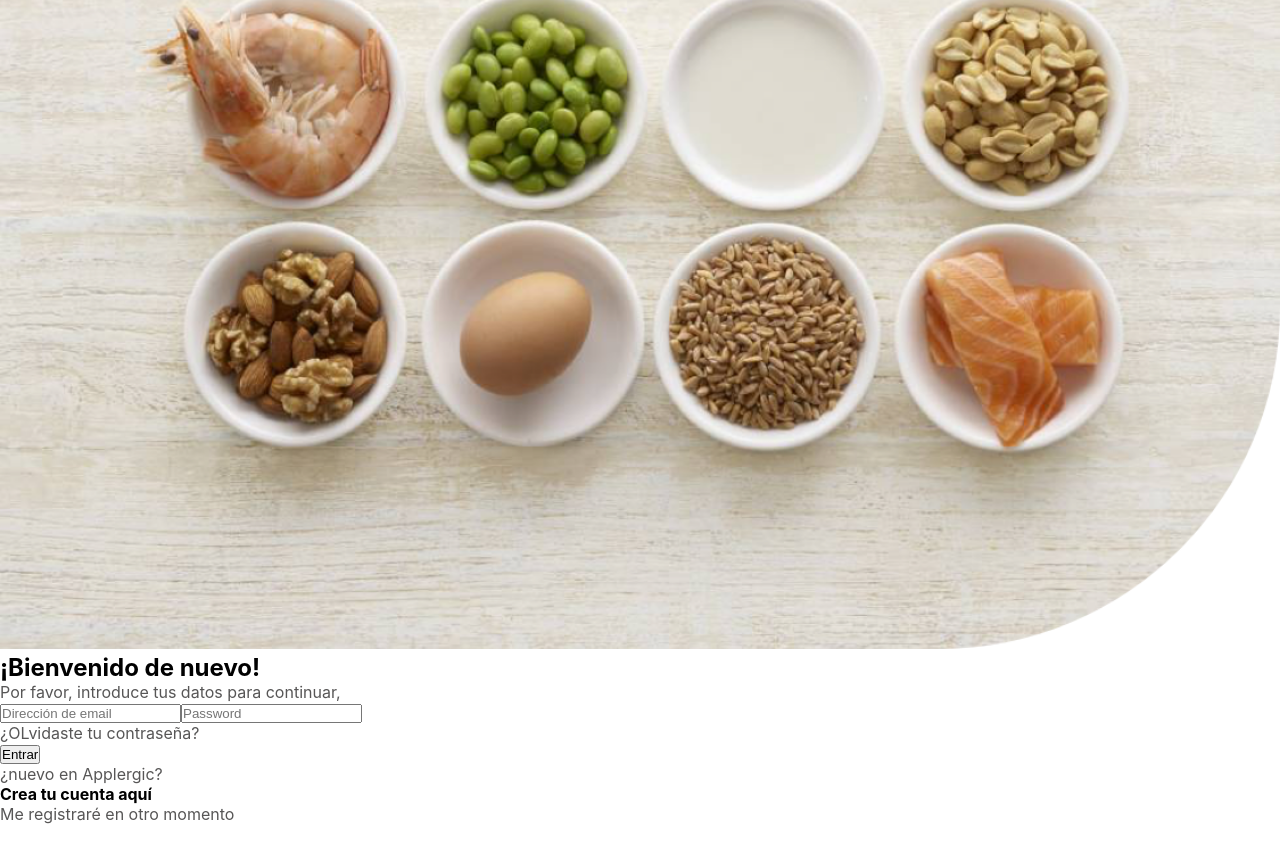
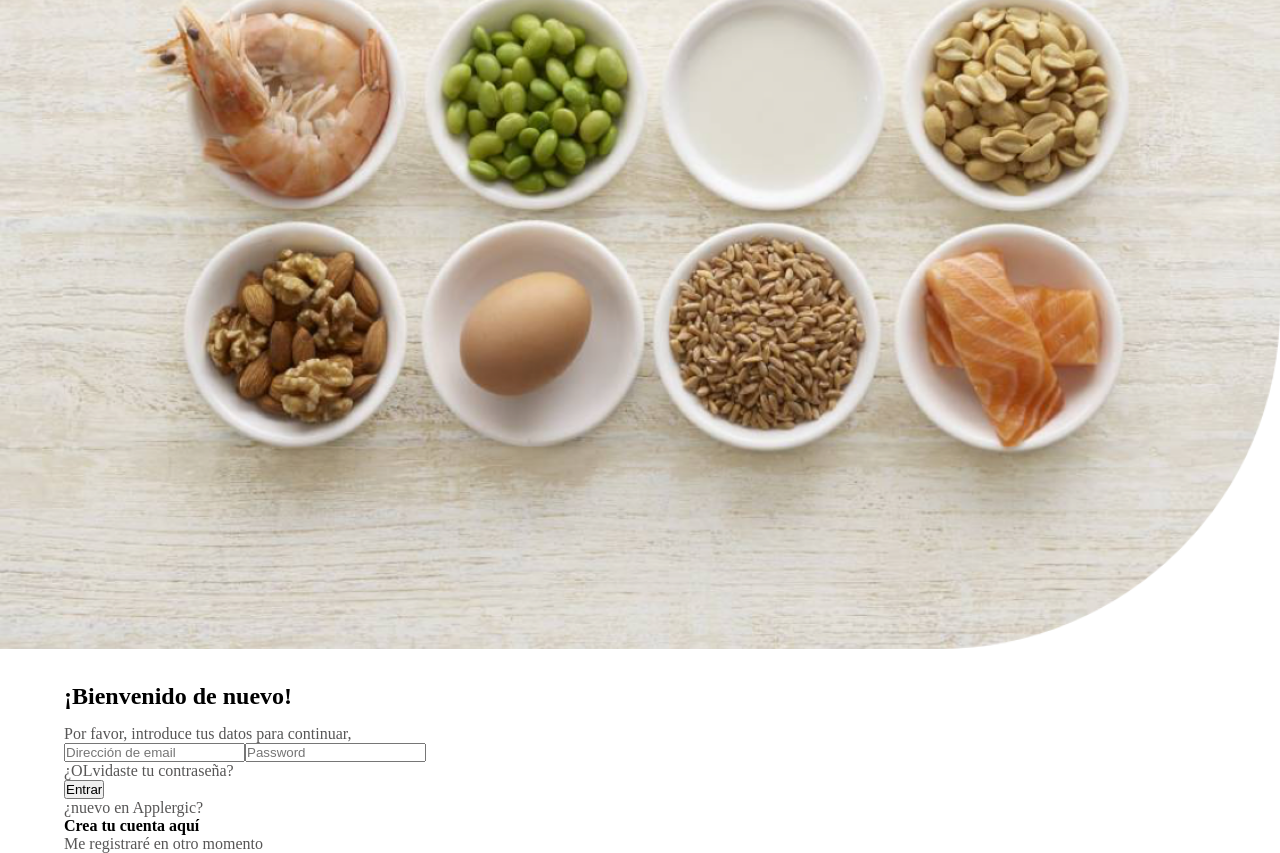
Before and after one commit to CarolinaAlbanS/alergenos, a React (Create React App) app: page /login in a window 1280 px wide. Shown: the part 201-1054 px from the top of the page. Before the commit the page ends 1025 px from the top, so only its background shows below. Built offline with nearby package versions, Linux system fonts and the light colour scheme; a web font is replaced by a local one.

Commit message:
estilos login

```diff
--- a/src/App.scss
+++ b/src/App.scss
@@ -17,7 +17,7 @@ html {
 }
 
 body {
-    font-family: 'Inter', sans-serif;;
+    font-family: 'Montserrat';
 }
 
 ul {
--- a/src/paginas/login/Login.jsx
+++ b/src/paginas/login/Login.jsx
@@ -27,11 +27,14 @@ const Login = () => {
   };
   return (
     <div className="login">
+
       <div className="login-portada">
         <img className="login-portada__img" src="/img/image@3x.png" alt="portada login: imagen de comida"/>
       </div>
-      <div>
-        <h2>¡Bienvenido de nuevo!</h2>
+
+      <div className="login-wrap">
+        <div className="login-wrap-txt">
+          <h2 className="login-wrap-txt__h2">¡Bienvenido de nuevo!</h2>
           <p>Por favor, introduce tus datos para continuar,</p>
         </div>
         <form onSubmit={handleSubmit(onSubmit)}>
@@ -66,6 +69,7 @@ const Login = () => {
           </Link>
         </div>
       </div>
+    </div>
   );
 };
 
--- a/src/paginas/login/Login.scss
+++ b/src/paginas/login/Login.scss
@@ -6,4 +6,16 @@
             width: 100%;
         }
     }
+
+    &-wrap {
+        width: 90vw;
+        margin: 0 auto;
+        padding-top: 30px;
+
+        &-txt {
+            &__h2 {
+                margin-bottom: 15px;
+            }
+        }
+    }
 }
```
Lines whose indentation alone changed are shown as unchanged.
